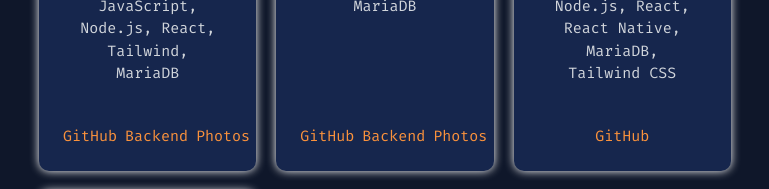
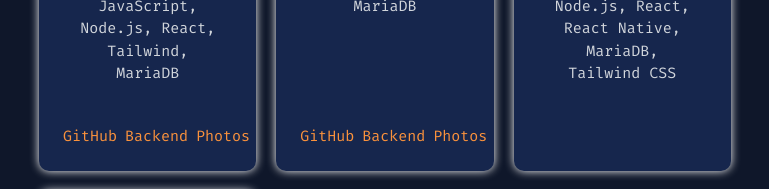
Before and after one commit to jonnekoi/Personal-Portfolio, a React (Vite) app: page / in a window 1280 px wide. Shown: the part 4180-4369 px from the top of the page, without its empty margins (255-1024 px from the left). Built offline with nearby package versions, Linux system fonts and the light colour scheme; a web font is replaced by a local one.

Commit message:
Update Projects.jsx

```diff
--- a/src/components/Projects.jsx
+++ b/src/components/Projects.jsx
@@ -98,10 +98,12 @@ const Projects = () => {
                   <span className="font-semibold">Technologies:</span> {project.technologies}
                 </p>
                 <div className="project-git-links">
+                  {project.githublink && (
                   <a href={project.githublink} target="_blank" rel="noreferrer"
                      className="text-orange-400 hover:text-orange-500 m-1">
                     GitHub
                   </a>
+                )}
                   {project.servergithublink && (
                       <a href={project.servergithublink} target="_blank" rel="noreferrer"
                          className="text-orange-400 hover:text-orange-500 m-1">
```
